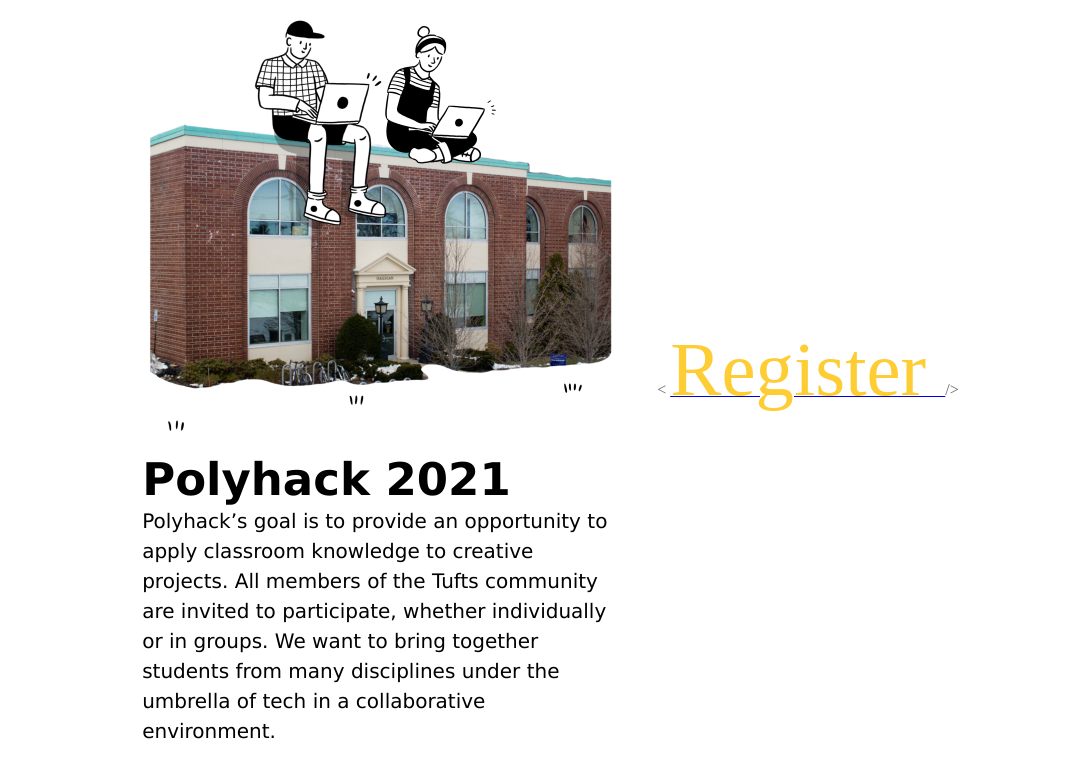
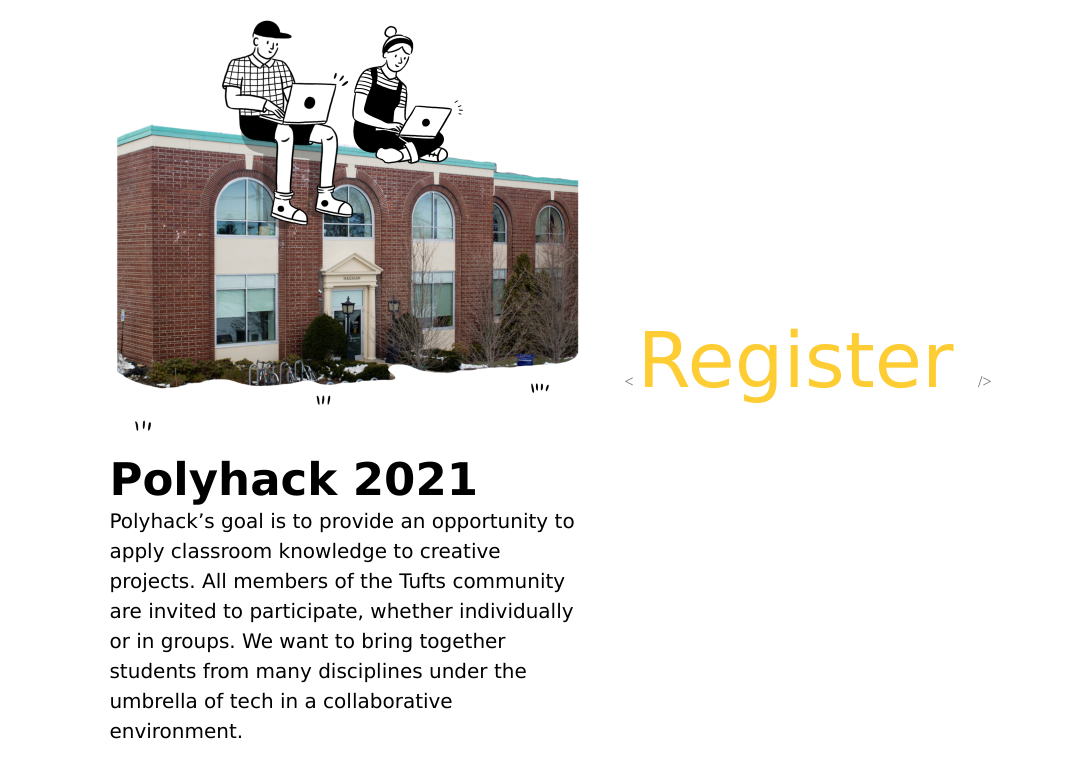
Before and after one commit to mngai99/official_polyhack2020, a website: page public/html/index.html in a window 1280 px wide. Shown: the part 138-916 px from the top of the page, without its empty margins (102-1177 px from the left). Drawn offline with nearby package versions, Linux system fonts and the light colour scheme; files that its build step writes are made by us from their sources; files whose address does not match are found by name.

Commit message:
updated link css again

```diff
--- a/public/css/style.css
+++ b/public/css/style.css
@@ -1,3 +1,5 @@
+#register a {color: #000000; font-family: "Lucida Sans Unicode", "Lucida Grande", sans-serif; font-size: 23px; line-height: 30px; text-decoration:none; margin-top: 5px; margin-bottom: 5px;}
+
 #nav-computer a {color: #000000; font-family: "Lucida Sans Unicode", "Lucida Grande", sans-serif; font-size: 23px; line-height: 30px; text-decoration:none; margin-top: 5px; margin-bottom: 5px;}
 
 #mobile-nav-links a {color: #000000; font-family: "Lucida Sans Unicode", "Lucida Grande", sans-serif; font-size: 23px; line-height: 30px; text-decoration:none; margin-top: 5px; margin-bottom: 5px;}
--- a/public/html/index.html
+++ b/public/html/index.html
@@ -31,7 +31,7 @@
 
                 </div>
             </div>
-            <div class="Register bYWDEK">
+            <div id="register" class="Register bYWDEK">
                 <span style="color: rgb(102, 102, 102);"> &lt; </span>
                 <a href="https://forms.gle/ozpZkRW3nMYVoDaY7">
                     <span style="color: #FECC33; font-size: 6vw;"> Register </span>
```
